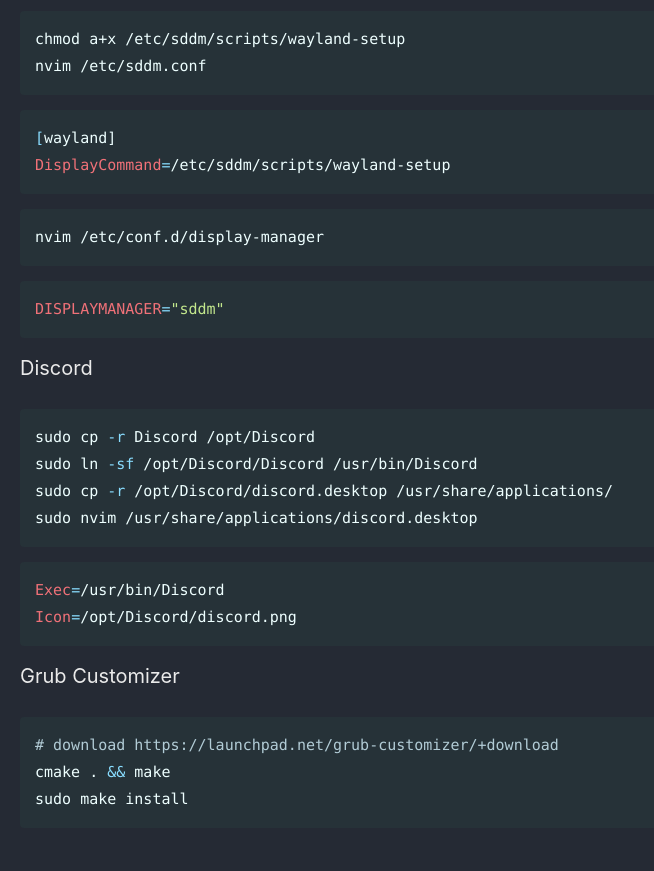
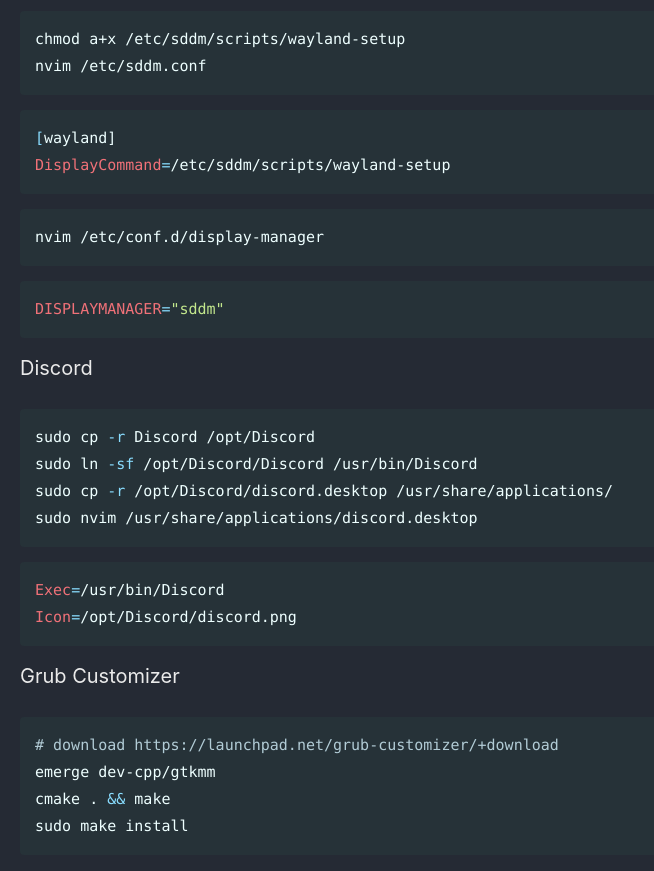
Before and after one commit to Connor-McCartney/Connor-McCartney.github.io, a Jekyll site: the page built from _pages/misc/gentoo.md, in a window 1280 px wide and 900 px high, scrolled down 6725 px. Shown: the top 871 px of the window, without its empty margins (0-654 px from the left). Built offline with Jekyll 4.4.1, drawn with Linux system fonts in a browser that asks for light colours; cached includes are drawn as plain includes; our own code applies the rules of GitHub Pages for plain Markdown files.

Commit message:
Update gentoo.md

````diff
--- a/_pages/misc/gentoo.md
+++ b/_pages/misc/gentoo.md
@@ -331,6 +331,7 @@ Grub Customizer
 
 ```bash
 # download https://launchpad.net/grub-customizer/+download
+emerge dev-cpp/gtkmm
 cmake . && make
 sudo make install
 ```
````
